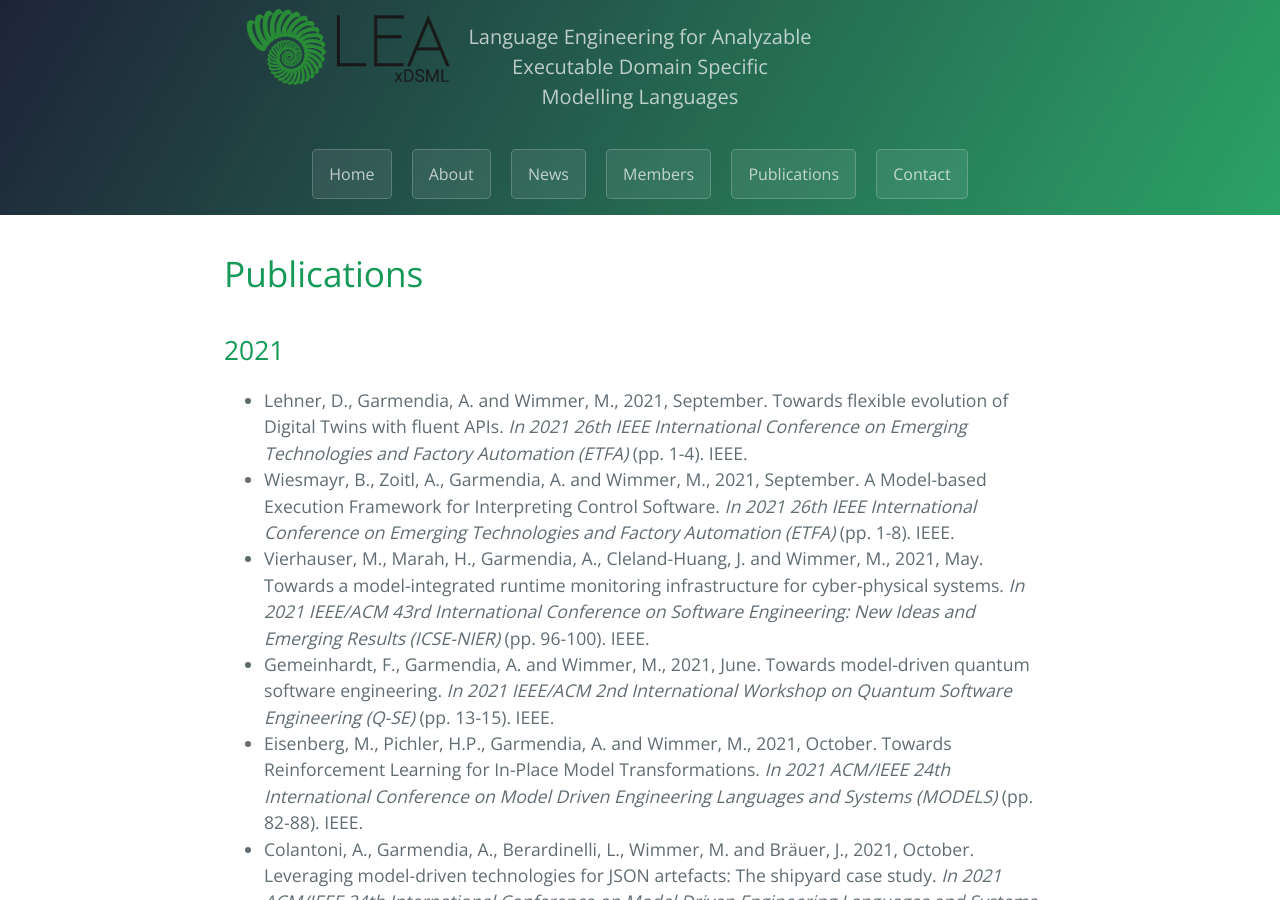
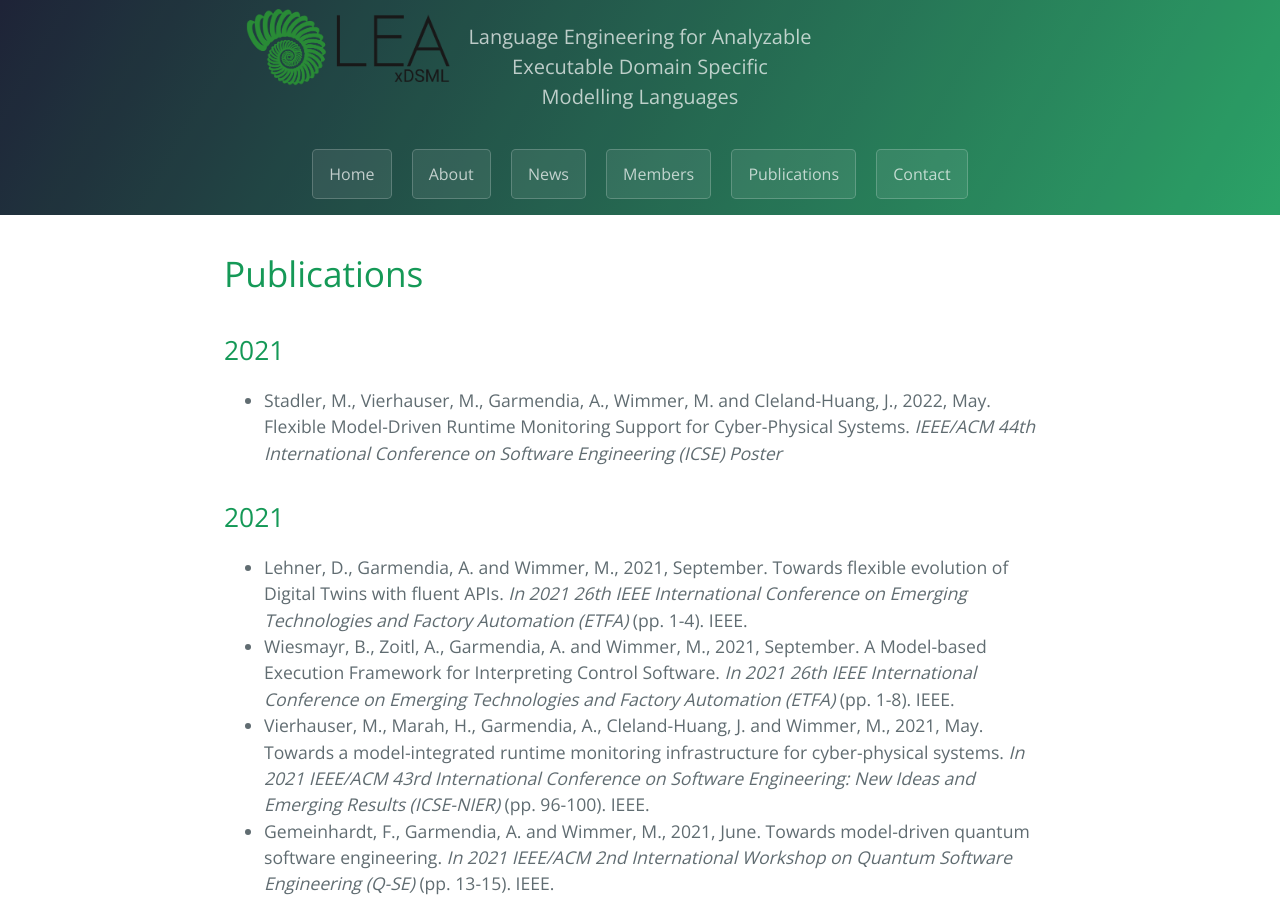
Before and after one commit to jku-win-se/Lea-xDSML, a Jekyll site: the page built from pages/publications/index.md, in a window 1280 px wide and 900 px high. Built offline with Jekyll 4.4.1, drawn with Linux system fonts in a browser that asks for light colours.

Commit message:
add poster publication

```diff
--- a/pages/publications/index.md
+++ b/pages/publications/index.md
@@ -3,6 +3,13 @@ title: LEA-xDSML - Publications
 layout: index
 ---
 <h1>Publications</h1>
+
+<h2>2021</h2>
+<ul>
+    <li>
+     Stadler, M., Vierhauser, M., Garmendia, A., Wimmer, M. and  Cleland-Huang, J., 2022, May. Flexible Model-Driven Runtime Monitoring Support for Cyber-Physical Systems. <i>IEEE/ACM 44th International Conference on Software Engineering (ICSE) Poster</i>
+    </li>
+</ul>
 
 <h2>2021</h2>
 <ul>
```
